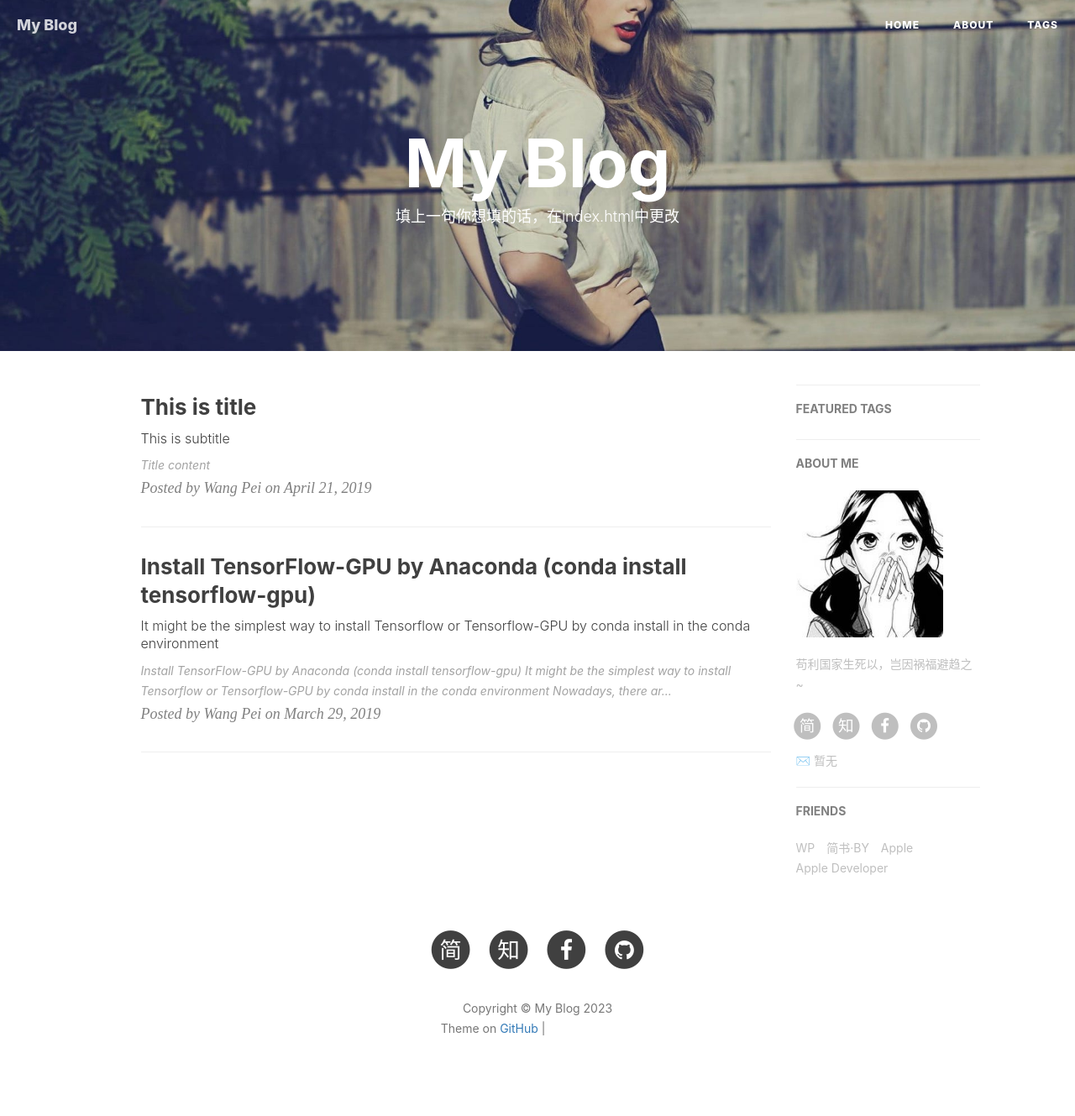
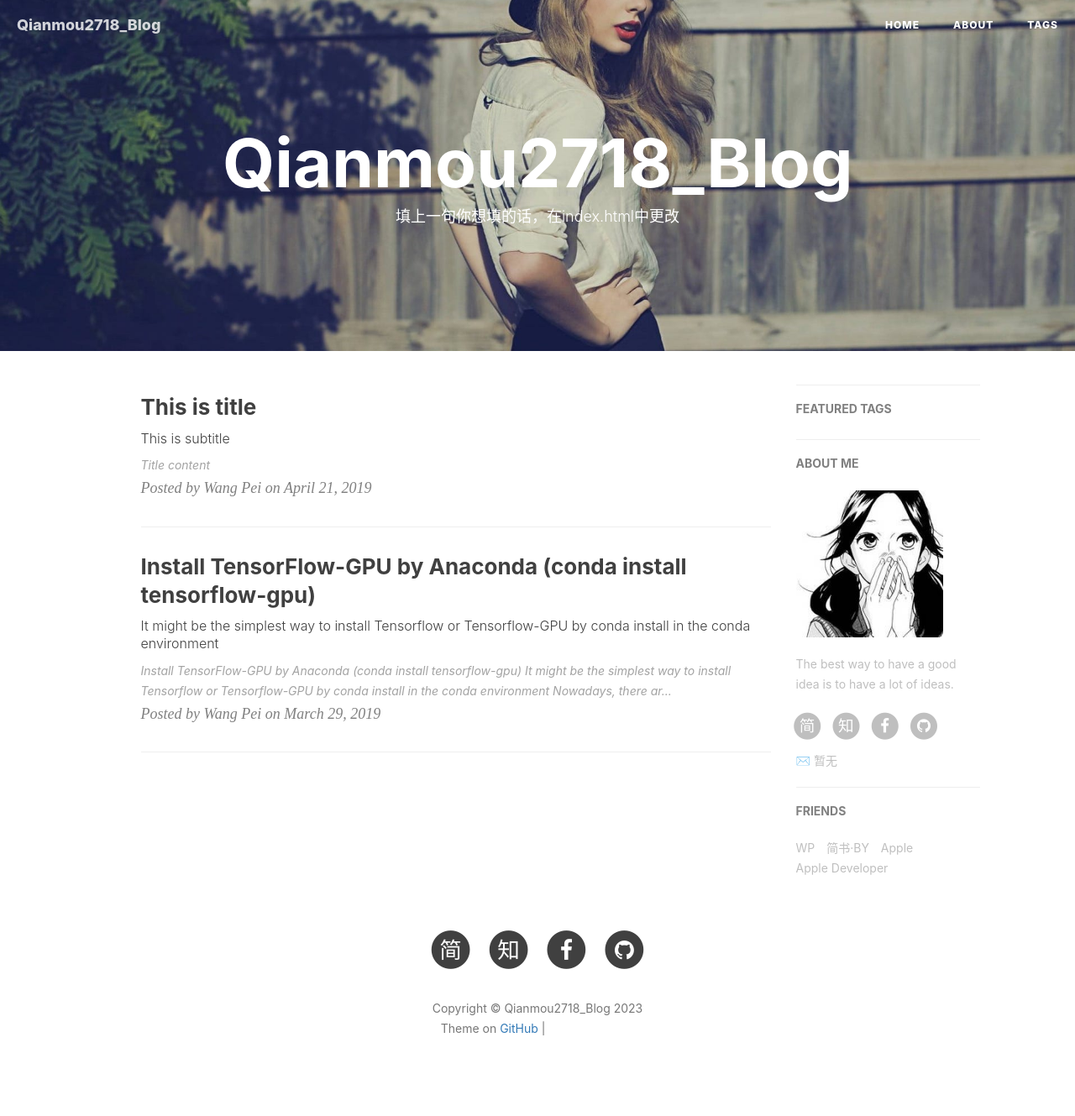
Before and after one commit to Qianmou2718/Qianmou2718.github.io, a Jekyll site: the page built from index.html, in a window 1280 px wide. Shown: the whole page at 84% size. Built offline with Jekyll 4.4.1, drawn with Linux system fonts in a browser that asks for light colours; nearby versions of some CDN libraries; the list of posts is cut into pages by our own code; comment, search, counter and statistics services are not loaded; grey boxes are pictures that could not be loaded.

Commit message:
Update _config.yml

```diff
--- a/_config.yml
+++ b/_config.yml
@@ -1,17 +1,17 @@
 # Site settings
-title: My Blog
+title: Qianmou2718_Blog
 SEOTitle: 我的博客 | My Blog
 header-img: img/post-bg-desk.jpg
 email: 暂无
 description: "写一句你想写的话"
-keyword: "我的博客"
-url: "http://name.github.io"          # your host, for absolute URL
+keyword: "some note"
+url: "https://qianmou2718.github.io/"          # your host, for absolute URL
 baseurl: ""      # for example, '/blog' if your blog hosted on 'host/blog'
-github_repo: "https://github.com/name/name.github.io.git" # you code repository
+github_repo: "https://github.com/qianmou2718/qianmou2718.github.io.git" # you code repository
 
 # Sidebar settings
 sidebar: true                           # whether or not using Sidebar.
-sidebar-about-description: "苟利国家生死以，岂因祸福避趋之~"
+sidebar-about-description: "The best way to have a good idea is to have a lot of ideas."
 sidebar-avatar: /img/avatar_binggan.jpg      # use absolute URL, seeing it's used in both `/` and `/about/`
 
 
```
